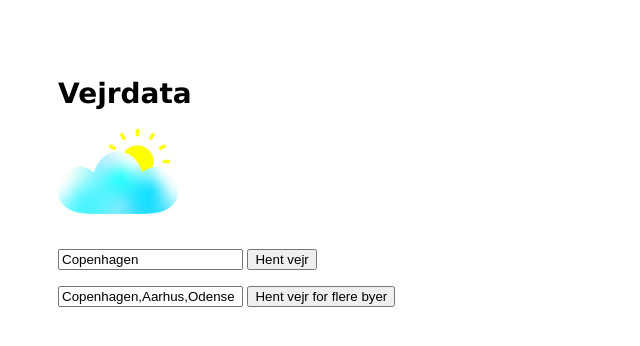
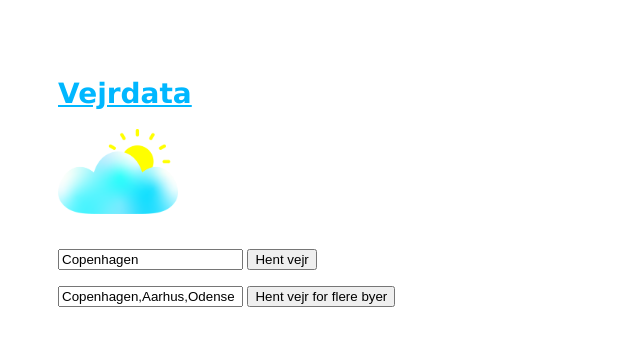
Before and after one commit to peter419f/cbs-2025, a website: page 2/vejr-app/public/index.html in a window 1280 px wide. Shown: the whole page, without its empty margins (0-640 px from the left). Drawn offline with Linux system fonts and the light colour scheme; files that its build step writes are made by us from their sources; files whose address does not match are found by name.

Commit message:
Update index.html

```diff
--- a/2/vejr-app/public/index.html
+++ b/2/vejr-app/public/index.html
@@ -10,7 +10,7 @@
 
 <body>
 
-  <h1>Vejrdata</h1>
+  <a href="/"><h1>Vejrdata</h1></a>
   <img src="/vejr/images/logo.png" alt="Vejr icon" width="120px"><br /><br /><br />
   <input type="text" id="city" placeholder="Indtast bynavn" value="Copenhagen">
   <button id="getWeather">Hent vejr</button>
```
